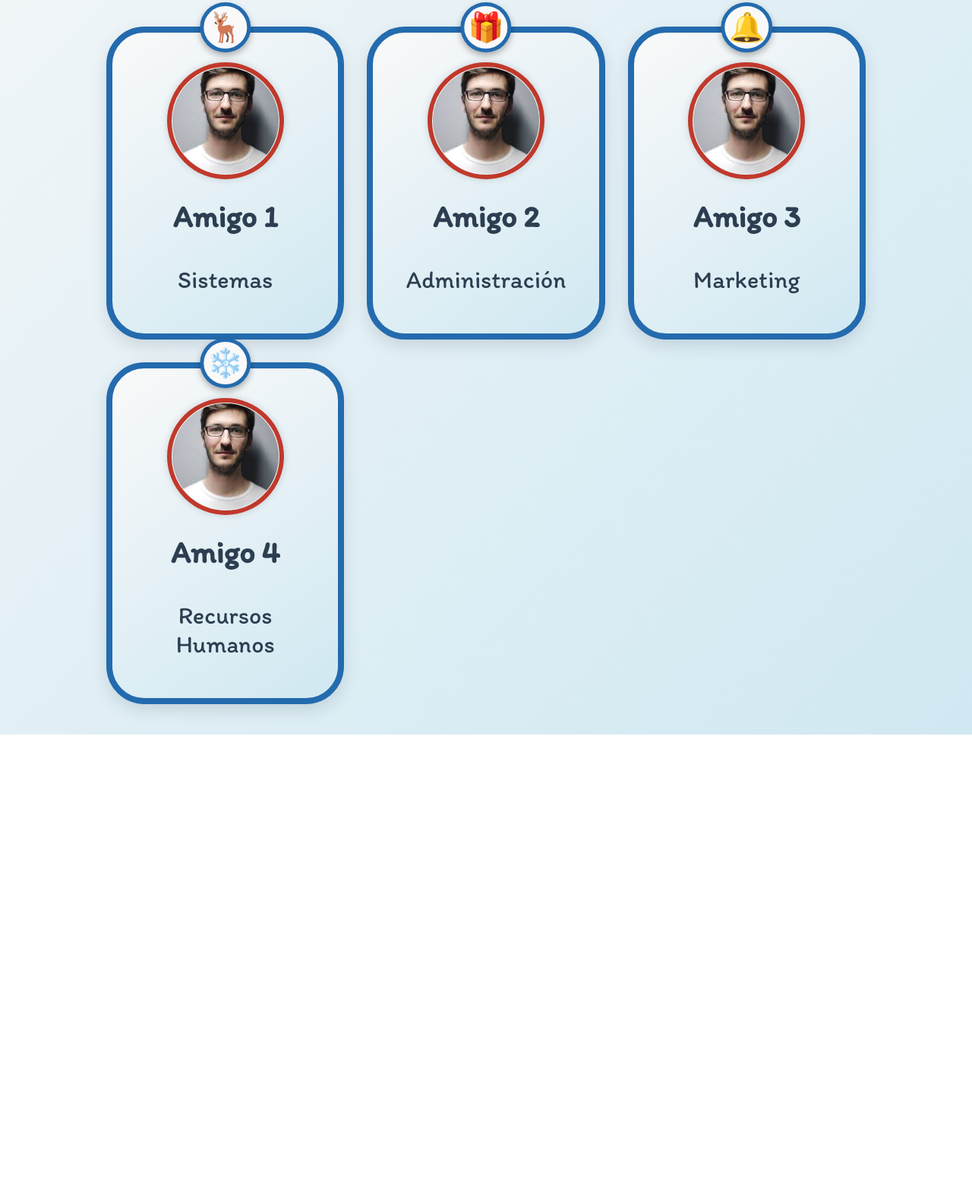
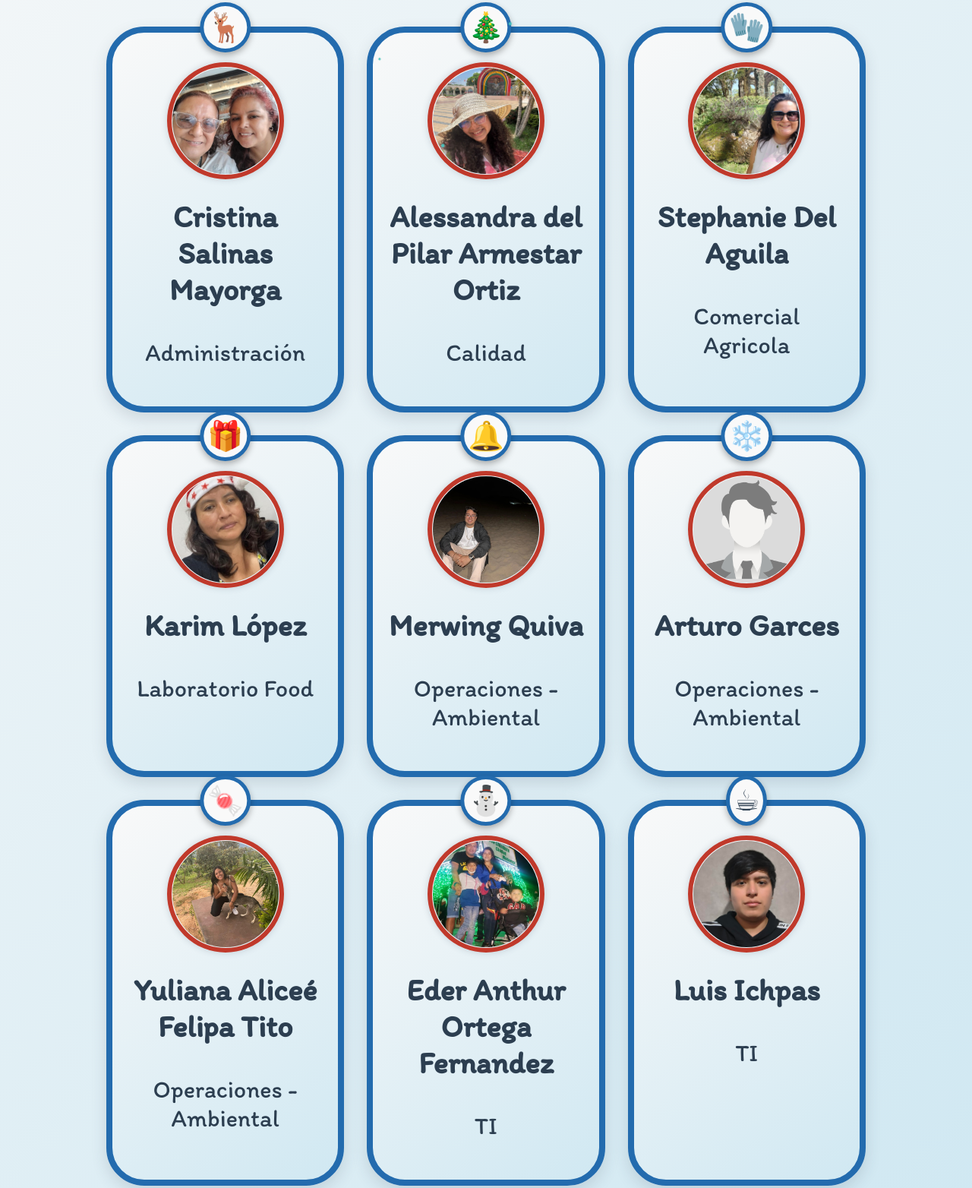
Before and after one commit to LuisDavid4-dev/AmigoSecretoCeimic.github.io, a plain HTML site: page index.html in a window 1280 px wide. Shown: the part 642-2206 px from the top of the page at 76% size. Before the commit the page ends 1609 px from the top, so only its background shows below. Drawn offline with Linux system fonts and the light colour scheme; a web font is replaced by a local one.

Commit message:
Mejora 5.0

```diff
--- a/datos.json
+++ b/datos.json
@@ -1,34 +1,83 @@
 [
   {
     "id": 1,
-    "hobbies": "Tecnología|Futbol",
-    "descripcion": "Le encanta el café y los libros. El regalo debe ser funcional y elegante. Evitar cosas muy personales.",
-    "lista_Regalos": "Reloj masculino(https://www.falabella.com.pe/falabella-pe/product/19948444/Reloj-CURREN-KRE1902-Hombre-+-Estuche/19948444)|Perfume(https://www.falabella.com.pe/falabella-pe/product/144376703/Solo-Elixir-Perfume-80-ml/144376704)|Libro(https://www.falabella.com.pe/falabella-pe/product/147989613/Libro-La-ciudad-y-los-perros-Vargas-Llosa-Mario-DEBOLSILLO/147989614)",
-    "Nombre_ApellidoPaterno": "Amigo 1",
-    "Area": "Sistemas"
+    "hobbies": "Ir a terapia|Escuchar música",
+    "descripcion": "Soy lo máximo.... mi mayor virtud es la modestia y mi juventud desbordante.",
+    "lista_Regalos": "Morral Portable para Mascotas(https://www.promart.pe/morral-portable-para-mascotas-rosado-1000278758/p)|Quilt Microfibra Color(https://www.casaideas.com.pe/casa---dormitorio-quilt-microfibra-liso--rosa-palido--0015/p?skuId=20646)|Bolso Mujer Benetton(https://www.falabella.com.pe/falabella-pe/product/883527945/Bolso-Mujer-Benetton/883527947)",
+    "Nombre_ApellidoPaterno": "Cristina Salinas Mayorga",
+    "Area": "Administración",
+    "Foto": "Cristina Salinas.jpg"
   },
   {
     "id": 2,
-    "hobbies": "Jardinería",
-    "descripcion": "Necesita algo para su escritorio. Algo que aporte paz y naturaleza a su espacio de trabajo.",
-    "lista_Regalos": "Reloj masculino(https://www.falabella.com.pe/falabella-pe/product/19948444/Reloj-CURREN-KRE1902-Hombre-+-Estuche/19948444)|Perfume(https://www.falabella.com.pe/falabella-pe/product/144376703/Solo-Elixir-Perfume-80-ml/144376704)|Libro(https://www.falabella.com.pe/falabella-pe/product/147989613/Libro-La-ciudad-y-los-perros-Vargas-Llosa-Mario-DEBOLSILLO/147989614)",
-    "Nombre_ApellidoPaterno": "Amigo 2",
-    "Area": "Administración"
+    "hobbies": "Hacer manualidades|Escuchar música|Bailar",
+    "descripcion": "Soy alegre, responsable, veraz (a veces demasiado) y me encanta viajar.",
+    "lista_Regalos": "Mochila de viaje(https://www.sodimac.com.pe/sodimac-pe/articulo/144998980/Mochila-de-Viaje-Viral-TikTok-negra/144998981)|Freidora de Aire 5L(https://www.sodimac.com.pe/sodimac-pe/articulo/143252134/Freidora-Aire-Airfryer-Digital-5L-Moderna-Sin-Aceite-2400W-Negro/143252135)|Cartera para Mujer(https://keller.com.pe/products/cartera-para-mujer-3-piezas-elegante-08g?pr_prod_strat=e5_desc&pr_rec_id=fd68c547b&pr_rec_pid=9969185194273&pr_ref_pid=9949934813473&pr_seq=uniform)",
+    "Nombre_ApellidoPaterno": "Karim López",
+    "Area": "Laboratorio Food",
+    "Foto": "Karim Lopez.jpeg"
   },
   {
     "id": 3,
-    "hobbies": "Viajar",
-    "descripcion": "Algo azul o relacionado con el mar. Un accesorio de viaje pequeño y útil será bien recibido.",
-    "lista_Regalos": "Reloj masculino(https://www.falabella.com.pe/falabella-pe/product/19948444/Reloj-CURREN-KRE1902-Hombre-+-Estuche/19948444)|Perfume(https://www.falabella.com.pe/falabella-pe/product/144376703/Solo-Elixir-Perfume-80-ml/144376704)|Libro(https://www.falabella.com.pe/falabella-pe/product/147989613/Libro-La-ciudad-y-los-perros-Vargas-Llosa-Mario-DEBOLSILLO/147989614)",
-    "Nombre_ApellidoPaterno": "Amigo 3",
-    "Area": "Marketing"
+    "hobbies": "Jugar fútbol|Jugar play|Ver animes",
+    "descripcion": "Me llamo Merwing Quiva, me gusta jugar play y jugar fútbol, tengo 25 años y me gusta pasa tiempo con mi familia y amigos.",
+    "lista_Regalos": "Audífonos gamer o cualquiera que pueda ser conectado al play|Kit de minoxidil con gotero|Gift Card de hym o Playstation store.",
+    "Nombre_ApellidoPaterno": "Merwing Quiva",
+    "Area": "Operaciones - Ambiental",
+    "Foto": "Merwing Quiva.jpg"
   },
   {
     "id": 4,
-    "hobbies": "Cocina",
-    "descripcion": "Un dulce regalo comestible. Prefiere lo artesanal o gourmet.",
-    "lista_Regalos": "Reloj masculino(https://www.falabella.com.pe/falabella-pe/product/19948444/Reloj-CURREN-KRE1902-Hombre-+-Estuche/19948444)|Perfume(https://www.falabella.com.pe/falabella-pe/product/144376703/Solo-Elixir-Perfume-80-ml/144376704)|Libro(https://www.falabella.com.pe/falabella-pe/product/147989613/Libro-La-ciudad-y-los-perros-Vargas-Llosa-Mario-DEBOLSILLO/147989614)",
-    "Nombre_ApellidoPaterno": "Amigo 4",
-    "Area": "Recursos Humanos"
+    "hobbies": "Ver streaming|Ver plataformas",
+    "descripcion": "Soy yo ya me conocen",
+    "lista_Regalos": "Zapatillas para Hombre(https://simple.ripley.com.pe/zapatillas-hombre-revup-running-azul-toro-2084354960096?color_80=azul&s=mdco&talla_calzado_faceta=43)|Audifonos Wireless Redmi(https://simple.ripley.com.pe/audifonos-xiaomi-true-wireless-redmi-buds-6-active-bluetooth-2018364550015p?color_80=negro&s=mdco)|Polo Tricampeon Universitario(https://www.falabella.com.pe/falabella-pe/product/21307547/Polo-Tricampeon-Universitario-Marathon/21307548)",
+    "Nombre_ApellidoPaterno": "Arturo Garces",
+    "Area": "Operaciones - Ambiental",
+    "Foto": "default.jpg"
+  },
+  {
+    "id": 5,
+    "hobbies": "Viajar|Nadar",
+    "descripcion": "Soy alegre, empatica, habladora y diria yo que graciosa, solo un poco renegona :)",
+    "lista_Regalos": "Maleta De Viaje 26 Pulgadas 15 Kg con Clave - Nude, negro o plateado(https://cadi.pe/prod/maleta-de-viaje-26-pulgadas-15-kg-con-clave-nude/)|Bolso + toalla color beige(https://www.falabella.com.pe/falabella-pe/product/prod17880033/Bolso-+-Toalla-De-Playa-100-Algodon-Benetton/883495025?kid=shopp69fc&gclsrc=aw.ds&gad_source=1&gad_campaignid=21209754652&gbraid=0AAAAADs9MO2lh4KnNOmH0zb202MP_0n-f&gclid=CjwKCAiA86_JBhAIEiwA4i9Ju1-4t0SHBkd5oqfy6DTh9NndzzKLm9VJ3kWinVVQ9LF-mzxCgpVpSxoC4oIQAvD_BwE)|Mochila Beige(https://www.falabella.com.pe/falabella-pe/product/883601852/Mochila-Mujer-Benetton/883601854)",
+    "Nombre_ApellidoPaterno": "Stephanie Del Aguila",
+    "Area": "Comercial Agricola",
+    "Foto": "Stephanie Del Aguila.jpg"
+  },
+  {
+    "id": 6,
+    "hobbies": "Tech|Fútbol|Picnic",
+    "descripcion": "Alegre, expontaneo, deportista (aunque el fisico ya no ayuda mucho) y mucho la aventura o actividades al aire libre.",
+    "lista_Regalos": "PowerBand [cargador portatil](https://www.falabella.com.pe/falabella-pe/product/145896731/Xiaomi-Redmi-Power-Bank-20000-mAh-18W-Carga-Rapida/145896732)|Billetera multifuncional color oscuro(https://www.falabella.com.pe/falabella-pe/product/148082803/Billetera-para-hombre-de-cuerto-trifold-sencillero-int-Marron/14808280)|Lentes polarizados color negro(https://www.falabella.com.pe/falabella-pe/product/136974715/Lentes-de-Sol-Polarizado-Deportivo-uv400-+estuche/136974716)",
+    "Nombre_ApellidoPaterno": "Eder Anthur Ortega Fernandez",
+    "Area": "TI",
+    "Foto": "Eder Ortega.jpeg"
+  },
+  {
+    "id": 7,
+    "hobbies": "Jugar Videojuegos|Escuchar Música",
+    "descripcion": "Me gusta el rock. Suelo tocar la guitarra en mis tiempos libres. Disfruto de los videojuegos de todo tipo.",
+    "lista_Regalos": "Mochila oscura mediana(https://www.falabella.com.pe/falabella-pe/product/20226167/Mochila-Kuzler-Walds-101-/20226167)|Audifonos Wireless blancos(https://www.falabella.com.pe/falabella-pe/product/130325540/Audifonos-Bluetooth-QCY-T13-ANC2-Con-Cancelacion-de-Ruido-28dB-Blanco/130325542?rid=Recs%21XLP%21PE_F.com%21Rec_1%21x%21Recently_products_XLP_f.com%21home%21130325542%219%2114)|Casaca verde de algodon(https://www.falabella.com.pe/falabella-pe/product/883439813/Casaca-100-Algodon-Hombre-Basement/883439814)",
+    "Nombre_ApellidoPaterno": "Luis Ichpas",
+    "Area": "TI",
+    "Foto": "Luis Ichpas.jpg"
+  },
+  {
+    "id": 8,
+    "hobbies": "Salir a correr|Tocar y escuchar música|Cantar // Escribir",
+    "descripcion": "Ingeniera Forestal y Medio Ambiente de profesión, con experiencia diversa.. Amo el anime, los libros de misterio y detectives, los doramas y el k-pop. Me considero una persona organizada. Escribo muchísimo —tengo dos libros casi terminados— y la música es parte de mi día a día; últimamente estoy siempre acompañada de mi guitarra o mi ukelele. Me encanta descubrir restaurantes con estética que encaje conmigo. Y llevo con orgullo mis raíces afroperuanas y costeñas: soy de Tumbes.",
+    "lista_Regalos": "Disco de Vinilo de ABBA[Este enlace para que esté dentro del monto](https://www.facebook.com/share/17pgEfwuZf/)|Maleta color oro rosa(https://www.falabella.com.pe/falabella-pe/product/119489218/Maleta-de-Cabina-con-Clave-Carry-on-10kg-Oro-Rosa-/119489219)|Labial nude, cartera negra, mascara de pestañas(https://www.falabella.com.pe/falabella-pe/product/prod18521681/Set-Dupla-Maybelline/sku18810050)",
+    "Nombre_ApellidoPaterno": "Alessandra del Pilar Armestar Ortiz",
+    "Area": "Calidad",
+    "Foto": "Alessandra Armestar.jpg"
+  },
+  {
+    "id": 9,
+    "hobbies": "Caminar // Nadar // Pintar|Escuchar música // Mirar peliculas|Viajar // Tejer a Crochet",
+    "descripcion": "Uhmm me describo amigable, tolerante, curiosa.",
+    "lista_Regalos": "Cartera Dos Asas Pequeña Allena Negro(https://share.google/QEmyTnWPW5RZ1AHPO)|Cartera Dos Asas Finlandia Negro(https://amphora.pe/products/cartera-dos-asas-finlandia-negro?variant=46731169890523)|Xiaomi Airdots Auriculares(https://www.falabella.com.pe/falabella-pe/product/127806942/Xiaomi-Airdots-2-De-Tws-Auriculares-y-Toumi-Watch-B-Reloj-inteligente/127806943)",
+    "Nombre_ApellidoPaterno": "Yuliana Aliceé Felipa Tito",
+    "Area": "Operaciones - Ambiental",
+    "Foto": "Yuliana Felipa.jpg"
   }
 ]
--- a/index.html
+++ b/index.html
@@ -90,7 +90,7 @@
         const modal = document.getElementById('user-modal');
         const closeBtn = document.querySelector('.close-btn');
 
-        function openModal(name, imgSrc, basicInfo, descripcion, obsequios) {
+        function openModal(id, name, imgSrc, basicInfo, descripcion, obsequios) {
             const modalHeader = document.querySelector('.modal-header');
             const modalBody = document.querySelector('.modal-body');
 
@@ -113,12 +113,21 @@
                 '</div>'+
                 '<div class="modal-header-content-wrapper">'+
                     '<div class="modal-visual-info">'+
-                        '<img src="'+imgSrc+'" alt="Foto de '+name+'" class="modal-img">'+
+                        '<img src="fotos/'+imgSrc+'" alt="Foto de '+name+'" class="modal-img">'+
                         '<div class="modal-info-top">'+
                             '<p>'+formattedBasicInfo+'</p>'
                         '</div>'+
                     '</div>'+
                 '</div>';
+
+            const titleElement = modalHeader.querySelector('.modal-title-h3');
+
+            // Comprobamos la condición: Si el ID es igual a 1
+            if (id === 6 || id === 8) {
+                // Reducir el tamaño de la fuente para ese usuario específico
+                titleElement.style.fontSize = '1.4em'; // Ejemplo: un tamaño más pequeño
+                titleElement.style.color = 'var(--azul-profundo)'; // Opcional: cambiar el color
+            }
 
             const formattedObsequios = obsequios
                     .split('|')
@@ -138,9 +147,16 @@
             modalBody.innerHTML =
                 '<div class="modal-divider"></div>'+
                 '<h4>Descripcion:</h4>'+
-                '<p>'+descripcion+'</p>'+
+                '<p class="descripcion-class">'+descripcion+'</p>'+
                 '<h4>Lista de posibles regalos:</h4>'+
                 '<p>'+formattedObsequios+'</p>';
+
+            const descripcionElement = modalBody.querySelector('.descripcion-class');
+
+            if (id === 8) {
+                // Reducir el tamaño de la fuente para ese usuario específico
+                descripcionElement.style.fontSize = '0.8em'; // Ejemplo: un tamaño más pequeño
+            }
 
             modal.style.display = 'flex';
         }
@@ -232,8 +248,9 @@
 
 
                 card.onclick = () => openModal(
+                    amigo.id,
                     amigo.Nombre_ApellidoPaterno,
-                    'amigo.jpg',
+                    amigo.Foto,
                     `Hobbies: ${formattedHobbies}, Área: ${amigo.Area}`,
                     amigo.descripcion,
                     amigo.lista_Regalos
@@ -243,7 +260,7 @@
                     '<span class="card-icon-emoji">'+cardIcon+'</span>'+
                     '<br>'+
                     '<div class="card-content">'+
-                        '<img src="amigo.jpg" alt="Foto de '+amigo.Nombre_ApellidoPaterno+'">'+
+                        '<img src="fotos/'+amigo.Foto+'" alt="Foto de '+amigo.Nombre_ApellidoPaterno+'">'+
                         '<h3>'+amigo.Nombre_ApellidoPaterno+'</h3>'+
                     '</div>'+
                     '<p>'+amigo.Area.split('.')[0]+'</p>';
@@ -321,10 +338,15 @@
             fetch('datos.json')
                 .then(response => response.json())
                 .then(data => {
+                    data.sort((a, b) => {
+                        // Usar localeCompare es mejor para la ordenación de strings que incluye tildes y otros caracteres especiales.
+                        return a.Area.localeCompare(b.Area);
+                    });
+
                     allUserData = data;
 
-                // Renderiza la lista completa al inicio
-                renderCards(allUserData);
+                    // Renderiza la lista completa al inicio
+                    renderCards(allUserData);
                     // ✅ AJUSTE FINAL: Se llama después de que las tarjetas están en el DOM.
                 })
                 .catch(error => {
```
Also changed, not shown: estilos.css (+5 -6 lines), fotos/Alessandra Armestar.jpg (added), fotos/Cristina Salinas.jpg (added), fotos/Eder Ortega.jpeg (added), fotos/Karim Lopez.jpeg (added), fotos/Luis Ichpas.jpg (added), fotos/Merwing Quiva.jpg (added), fotos/Stephanie Del Aguila.jpg (added), fotos/Yuliana Felipa.jpg (added), fotos/default.jpg (added).
